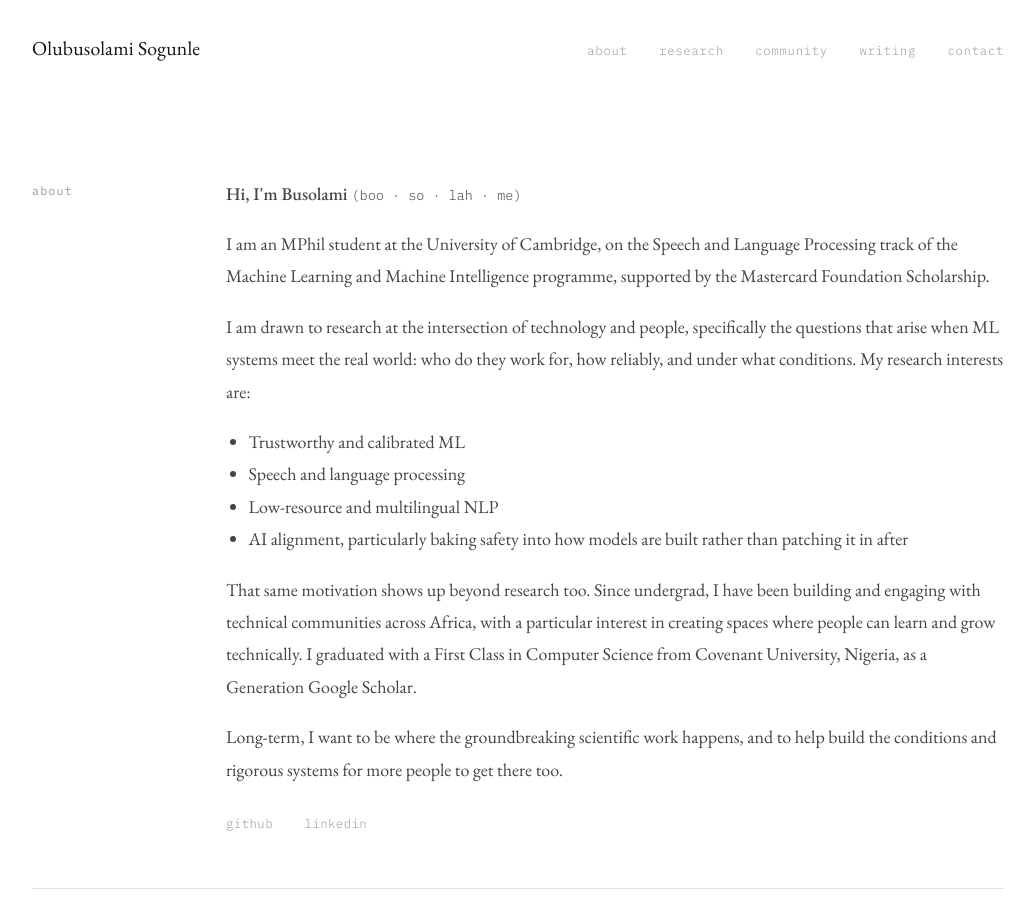
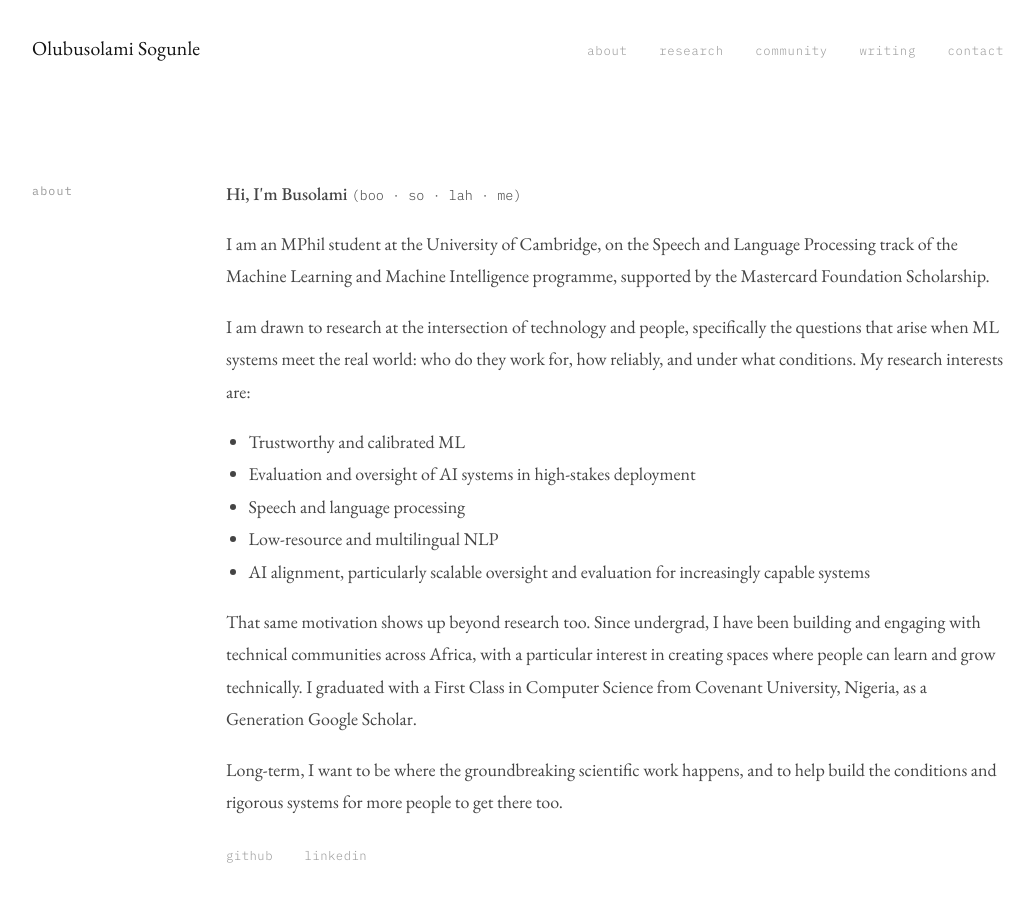
Before and after one commit to Olubusolami-R/Olubusolami-R.github.io, a Jekyll site: the page built from index.html, in a window 1280 px wide and 900 px high. Shown: the whole window, without its empty margins (122-1157 px from the left). Built offline with Jekyll 4.4.1, drawn with Linux system fonts in a browser that asks for light colours.

Commit message:
Update research interests

```diff
--- a/index.html
+++ b/index.html
@@ -19,9 +19,10 @@ layout: default
     </p>
     <ul>
       <li>Trustworthy and calibrated ML</li>
+      <li>Evaluation and oversight of AI systems in high-stakes deployment</li>
       <li>Speech and language processing</li>
       <li>Low-resource and multilingual NLP</li>
-      <li>AI alignment, particularly baking safety into how models are built rather than patching it in after</li>
+      <li>AI alignment, particularly scalable oversight and evaluation for increasingly capable systems</li>
     </ul>
     <p>
       That same motivation shows up beyond research too. Since undergrad, I have been building
```
